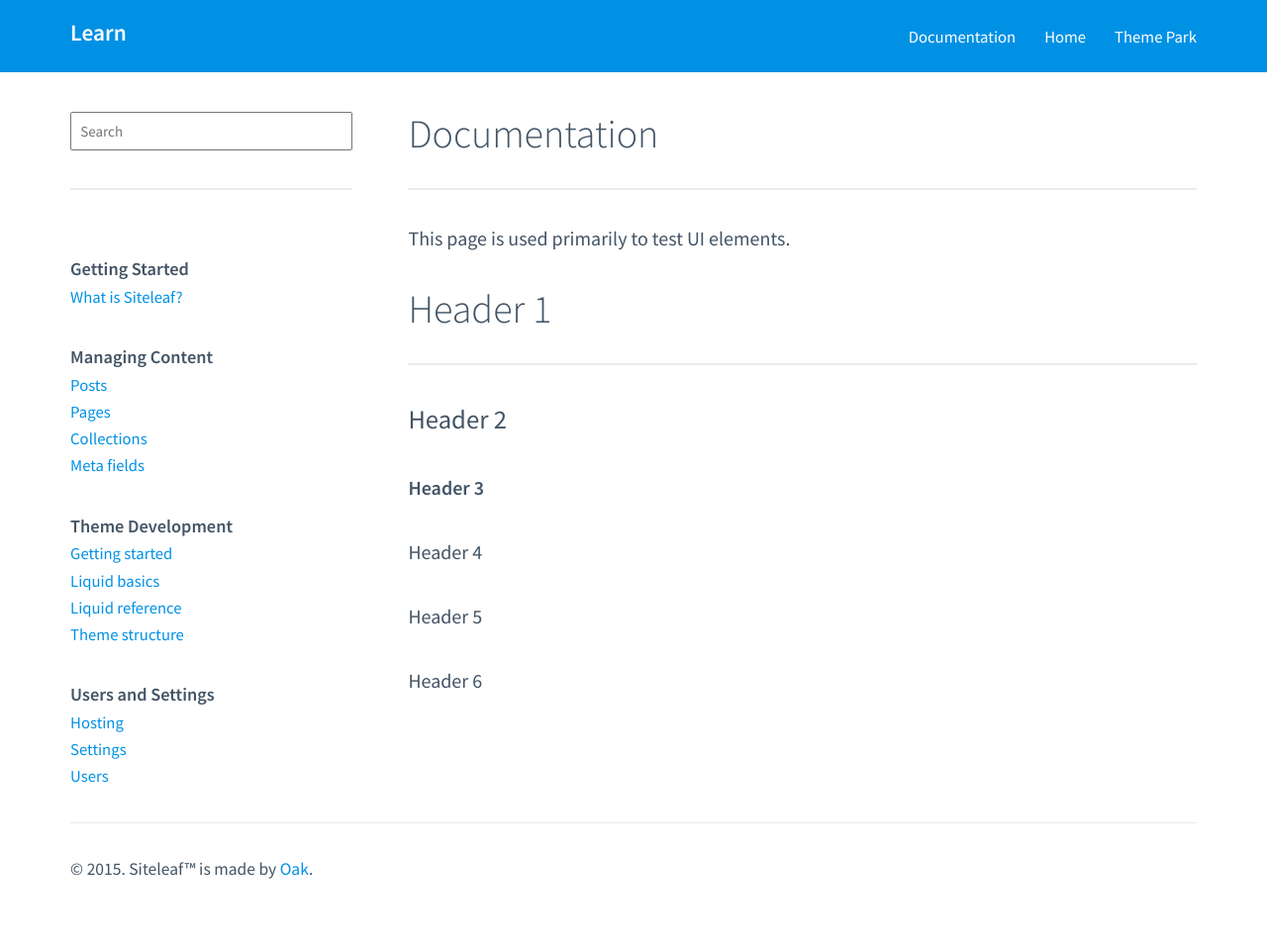
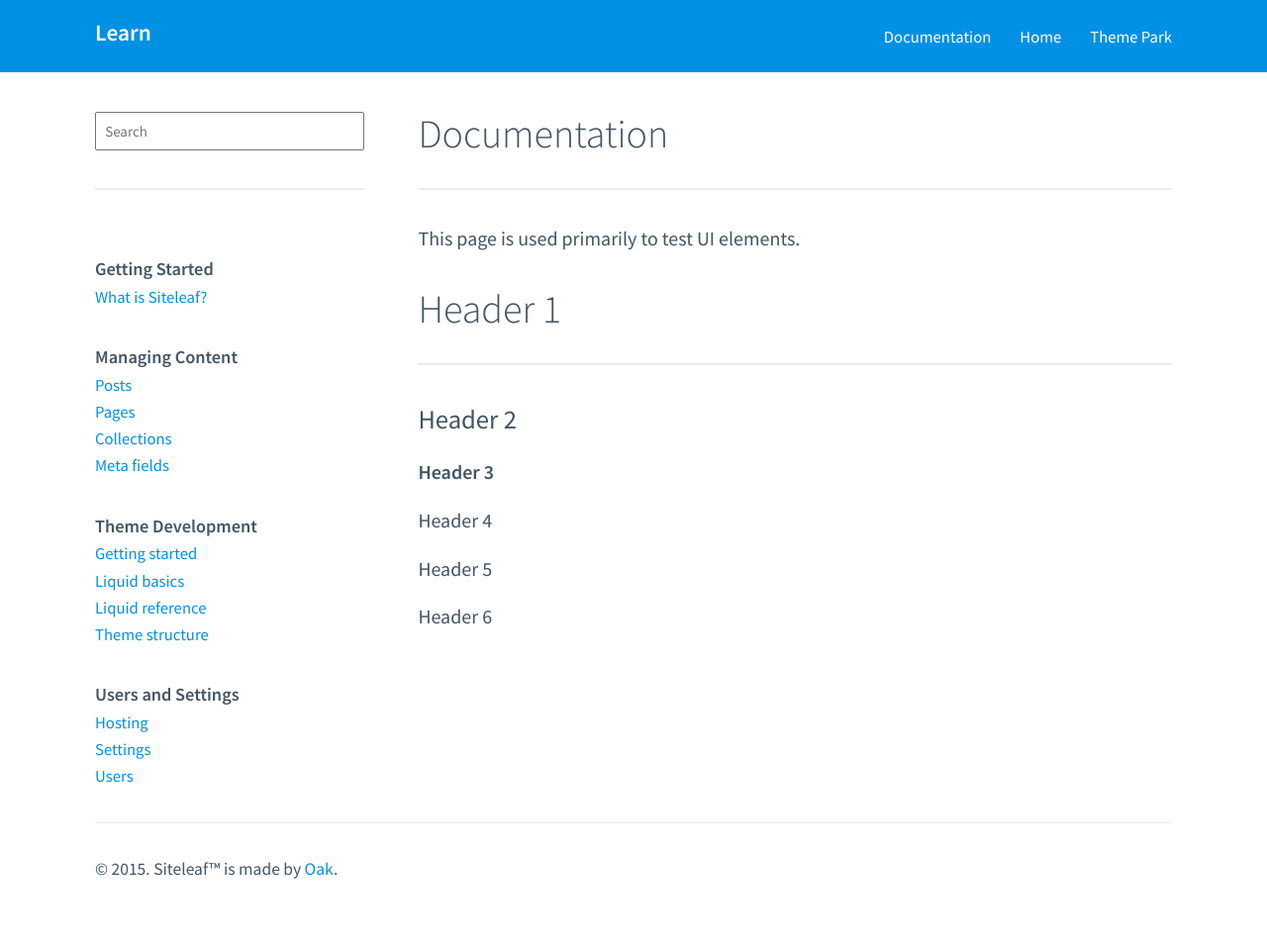
Before and after one commit to siteleaf/learn.siteleaf.com, a Jekyll site: the page built from documentation.markdown, in a window 1280 px wide. Shown: the whole page at 99% size. Built offline with Jekyll 4.4.1, drawn with Linux system fonts in a browser that asks for light colours.

Commit message:
added max-width for wraps.

```diff
--- a/_sass/_base.scss
+++ b/_sass/_base.scss
@@ -36,7 +36,7 @@
 }
 
 h1, h2, h3, h4, h5, h6 {
-  margin-bottom: $v;
+  margin-bottom: $v / 2;
 }
 
 h1 {
@@ -68,6 +68,7 @@
 
 table {
   font-size: $font-size-html-sm;
+  margin-bottom: $v;
   text-align: left;
   width: 100%;
 
--- a/_sass/_grid.scss
+++ b/_sass/_grid.scss
@@ -8,4 +8,5 @@
   margin-left: auto;
   margin-right: auto;
   width: $width-container;
+  max-width: $max-width-wide;
 }
--- a/_sass/_variables.scss
+++ b/_sass/_variables.scss
@@ -109,9 +109,9 @@
 // ----
 
 $gutter:           20px;
-$width-container:  88.888889%;
+$width-container:  85%;
 $max-width-narrow: 35rem;
-$max-width-wide:   1092px;
+$max-width-wide:   1100px;
 
 // breakpoints
 
```
Also changed, not shown: Gruntfile.js (deleted, +0 -70 lines), package.json (deleted, +0 -7 lines).
